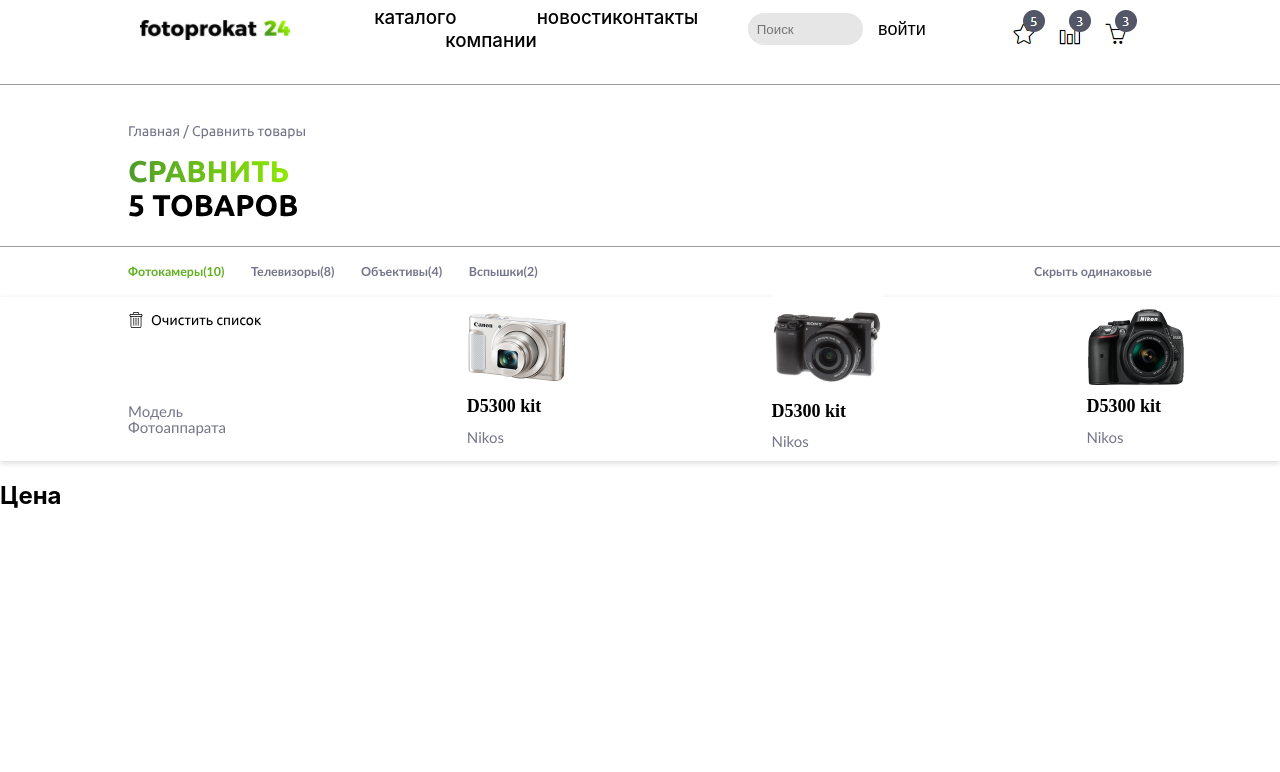
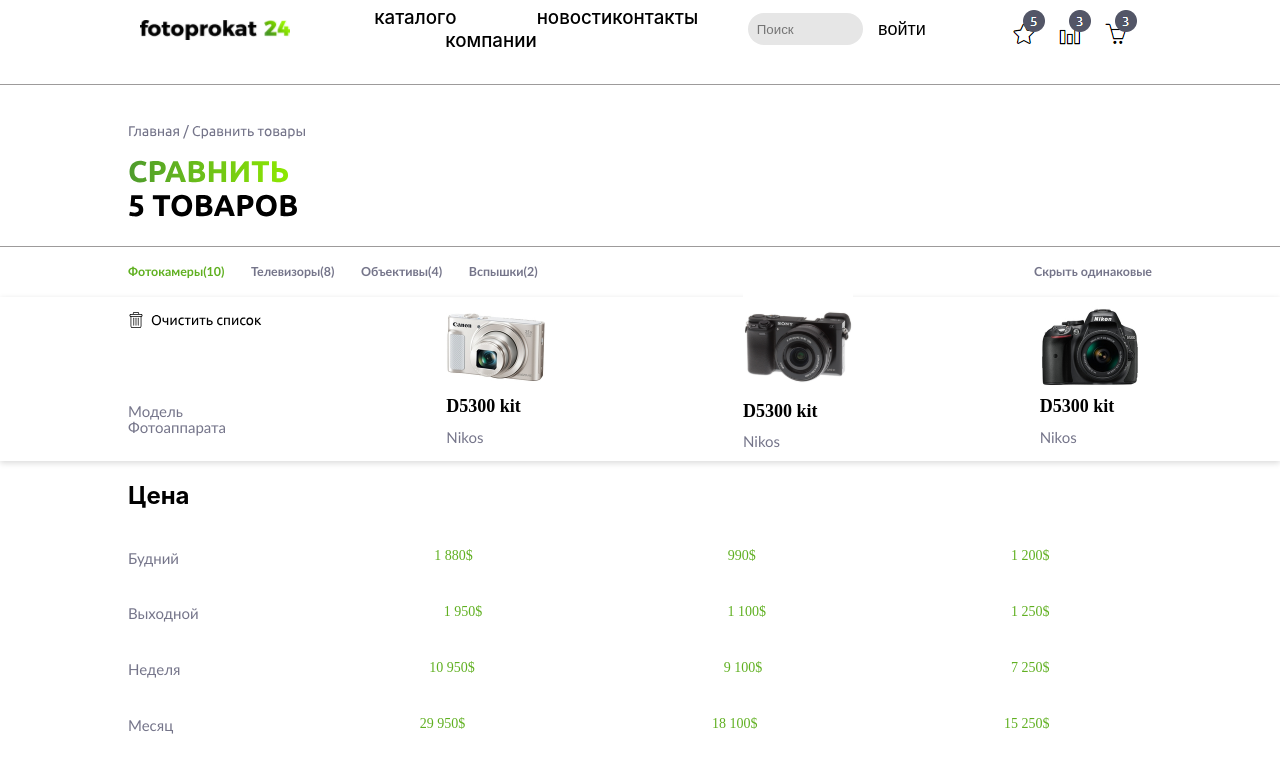
Before and after one commit to khumayunkh/Rent-a-photo, a React (Create React App) app: page / in a window 1280 px wide. Shown: the top 772 px of the page. Built offline with nearby package versions, Linux system fonts and the light colour scheme.

Commit message:
information about photo

```diff
--- a/src/components/Information/Information.js
+++ b/src/components/Information/Information.js
@@ -3,17 +3,34 @@ import style from './information.module.css'
 
 
 function Information(){
-
     return(
         <>
         <div className={style.container}>
             <div className={style.information}>
                 <h2>Цена</h2>
-                <div className={style.days}>
-
+                <div className={style.information_in}>
+                    <h4 className={style.title}>Будний</h4>
+                    <h4 className={style.price}>1 880$</h4>
+                    <h4 className={style.price}>990$</h4>
+                    <h4 className={style.price}>1 200$</h4>
                 </div>
-                <div className={style.price}>
-
+                <div className={style.information_in}>
+                    <h4 className={style.title}>Выходной</h4>
+                    <h4 className={style.price}>1 950$</h4>
+                    <h4 className={style.price}>1 100$</h4>
+                    <h4 className={style.price}>1 250$</h4>
+                </div>
+                <div className={style.information_in}>
+                    <h4 className={style.title}>Неделя</h4>
+                    <h4 className={style.price}>10 950$</h4>
+                    <h4 className={style.price}>9 100$</h4>
+                    <h4 className={style.price}>7 250$</h4>
+                </div>
+                <div className={style.information_in}>
+                    <h4 className={style.title}>Месяц</h4>
+                    <h4 className={style.price}>29 950$</h4>
+                    <h4 className={style.price}>18 100$</h4>
+                    <h4 className={style.price}>15 250$</h4>
                 </div>
             </div>
         </div>
--- a/src/components/Information/information.module.css
+++ b/src/components/Information/information.module.css
@@ -0,0 +1,31 @@
+.container{
+    margin: 0 auto;
+    width: 100%;
+    height: 164px;
+}
+
+.information{
+    margin: 0 auto;
+    width: 80%;
+    display: flex;
+    flex-direction: column;
+}
+
+.information_in{
+    width: 90%;
+    display: flex;
+    justify-content: space-between;
+}
+
+.title{
+    color: #75758A;
+}
+
+.price{
+    color: #60B021;
+    font-family: 'Ubuntu';
+    font-style: normal;
+    font-weight: 400;
+    font-size: 14px;
+    line-height: 16px;
+}
--- a/src/components/Models/models.module.css
+++ b/src/components/Models/models.module.css
@@ -34,7 +34,7 @@
 
 .images{
     margin-top: 2%;
-    margin-left: 20%;
+    margin-left: 18%;
     width: 70%;
     display: flex;
     justify-content: space-between;
```
